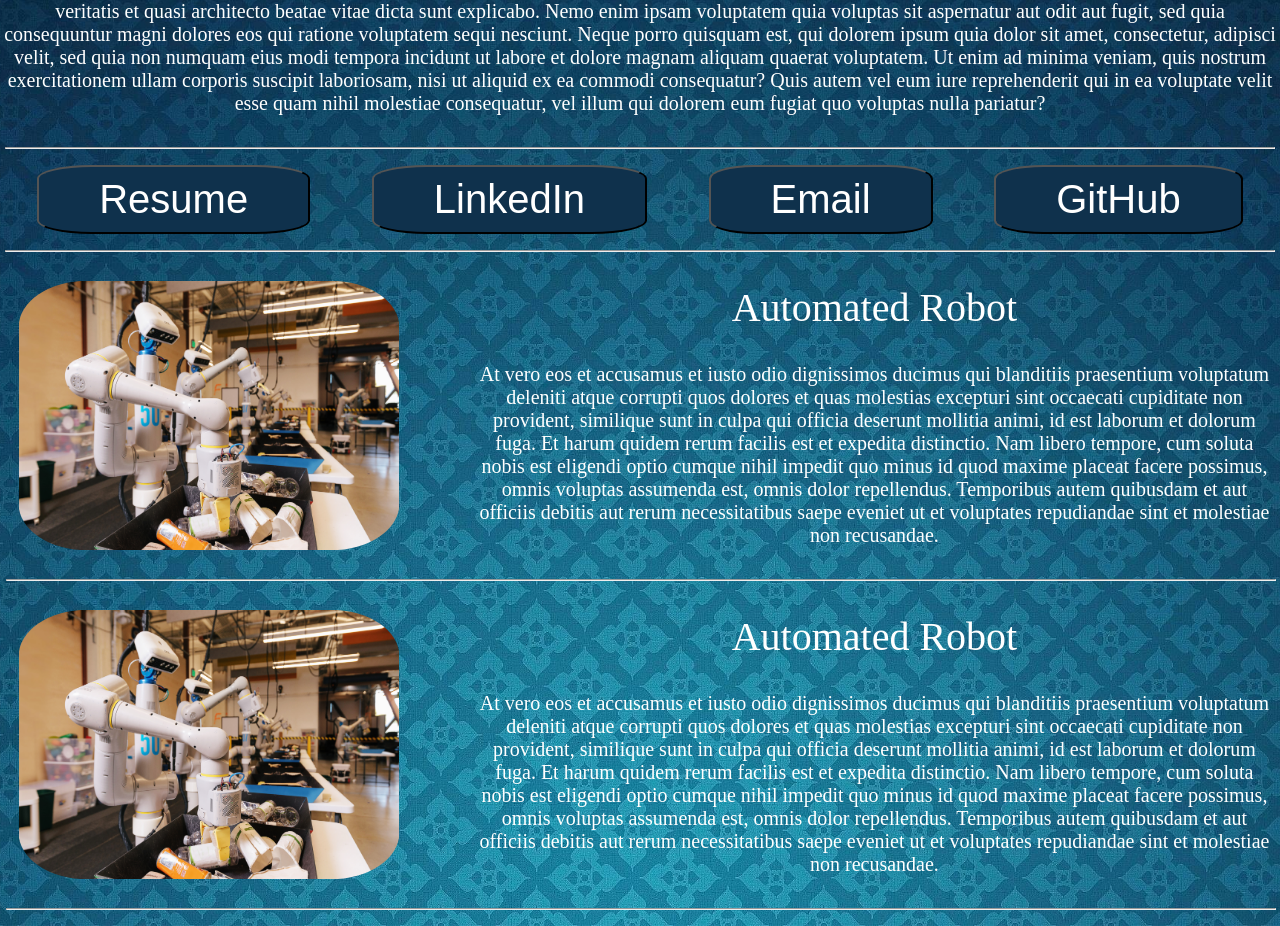
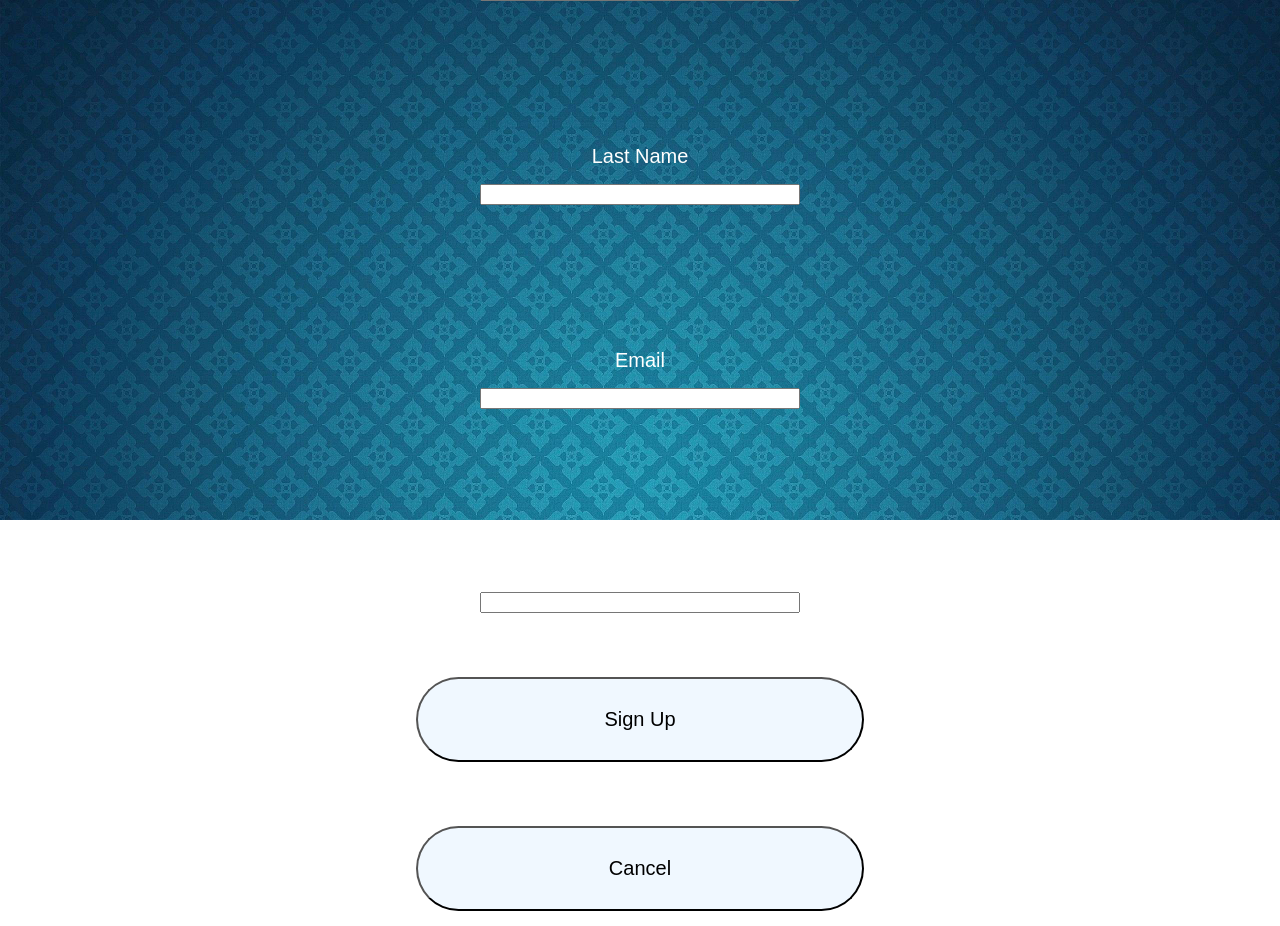
Before and after one commit to Hesham-E/ShowCase-FrontEnd, a React (Create React App) app: page / in a window 1280 px wide. Shown: the part 280-1206 px from the top of the page. Built offline with nearby package versions, Linux system fonts and the light colour scheme.

Commit message:
Added SignUpPage

```diff
--- a/package.json
+++ b/package.json
@@ -6,8 +6,12 @@
     "@testing-library/jest-dom": "^5.16.2",
     "@testing-library/react": "^12.1.3",
     "@testing-library/user-event": "^13.5.0",
+    "axios": "^0.26.1",
+    "bootstrap": "^5.1.3",
     "react": "^17.0.2",
     "react-dom": "^17.0.2",
+    "react-router": "^6.2.2",
+    "react-router-dom": "^6.2.2",
     "react-scripts": "5.0.0",
     "web-vitals": "^2.1.4"
   },
--- a/src/App.css
+++ b/src/App.css
@@ -4,6 +4,7 @@
   background-repeat: no-repeat;
   background-size: cover;
   width: 100vw;
-  height: 100%;
+  height: 100vh;
   color: white;
+  font-family: Arial, Helvetica, sans-serif;
 }
--- a/src/App.js
+++ b/src/App.js
@@ -1,12 +1,16 @@
+import React from 'react';
+import { Route, Routes } from "react-router";
+import Axios from "axios";
+import ProfilePage from './components/ProfilePage';
+import SignUpPage from './components/SignUpPage';
 import './App.css';
-import ProfilePage from './components/ProfilePage';
-import React from 'react';
 
-function App() {
+
+const App = () => {
   return (
     <React.Fragment>
       <div className='App'>
-        <ProfilePage />
+        <SignUpPage />
       </div>
     </React.Fragment>
 
--- a/src/components/GeneralStyles.css
+++ b/src/components/GeneralStyles.css
@@ -21,3 +21,13 @@
     margin-top: 2vh;
     margin-bottom: 2vh;
 }
+
+.ButtonBorder {
+    margin-top: 5%;
+    border-radius: 42.5px;
+    text-align: center;
+    align-self: center;
+    height: 85px;
+    width: 35%;
+    background-color: aliceblue;
+  }
--- a/src/components/ProfilePage.jsx
+++ b/src/components/ProfilePage.jsx
@@ -3,7 +3,7 @@ import "./ProfilePage.css";
 import "./GeneralStyles.css";
 import PostCard from './PostCard';
 
-function ProfilePage() {
+const ProfilePage = (props) => {
     let profilePic = require("../images/DefaultProfilePicture.png");
     let userName = "Tom Altankhuyag";
     let userBio = "Sed ut perspiciatis unde omnis iste natus error sit voluptatem accusantium doloremque laudantium, totam rem aperiam, eaque ipsa quae ab illo inventore veritatis et quasi architecto beatae vitae dicta sunt explicabo. Nemo enim ipsam voluptatem quia voluptas sit aspernatur aut odit aut fugit, sed quia consequuntur magni dolores eos qui ratione voluptatem sequi nesciunt. Neque porro quisquam est, qui dolorem ipsum quia dolor sit amet, consectetur, adipisci velit, sed quia non numquam eius modi tempora incidunt ut labore et dolore magnam aliquam quaerat voluptatem. Ut enim ad minima veniam, quis nostrum exercitationem ullam corporis suscipit laboriosam, nisi ut aliquid ex ea commodi consequatur? Quis autem vel eum iure reprehenderit qui in ea voluptate velit esse quam nihil molestiae consequatur, vel illum qui dolorem eum fugiat quo voluptas nulla pariatur?";
--- a/src/components/SignUpPage.css
+++ b/src/components/SignUpPage.css
@@ -0,0 +1,16 @@
+.SignUpPage {
+    display: flex;
+    flex-direction: column;
+    justify-content: flex-start;
+    align-items: end;
+}
+
+.QuestionBar {
+    display: flex;
+    flex-direction: column;
+    margin-top: 10%;
+    text-align: center;
+    align-self: center;
+    width: 25%;
+    font-size: 20px;
+  }
--- a/src/components/SignUpPage.jsx
+++ b/src/components/SignUpPage.jsx
@@ -1,14 +1,11 @@
 import React, { useState } from "react";
-import Axios from "axios";
-import { Link } from "react-router-dom";
 import "./SignUpPage.css";
+import "./GeneralStyles.css";
 
 const SignUpPage = (props) => {
   const [enteredFirstName, setEnteredFirstName] = useState("");
   const [enteredLastName, setEnteredLastName] = useState("");
   const [enteredEmail, setEnteredEmail] = useState("");
-  const [enteredUserName, setEnteredUserName] = useState("");
-  const [enteredDisplayName, setEnteredDisplayName] = useState("");
   const [enteredPassword, setEnteredPassword] = useState("");
 
   const firstnameChangeHandler = (event) => {
@@ -23,106 +20,54 @@ const SignUpPage = (props) => {
     setEnteredEmail(event.target.value);
   };
 
-  const usernameChangeHandler = (event) => {
-    setEnteredUserName(event.target.value);
-  };
-
-  const displaynameChangeHandler = (event) => {
-    setEnteredDisplayName(event.target.value);
-  };
-
   const passwordChangeHandler = (event) => {
     setEnteredPassword(event.target.value);
   };
 
-  const submitUserInformation = () => {
-    Axios.post("http://localhost:3001/api/users", {
-      displayName: enteredDisplayName,
-      firstName: enteredFirstName,
-      lastName: enteredLastName,
-      userName: enteredUserName,
-      email: enteredEmail,
-      password: enteredPassword,
-    }).then(() => {});
+
+  const signUp = () => {
+    console.log("CLICKED!!");
   };
 
-  const signUp = () => {
-    const user = {
-      First_Name: enteredFirstName,
-      Last_Name: enteredLastName,
-      Email: enteredEmail,
-      Username: enteredUserName,
-      Display_Name: enteredDisplayName,
-      Password: enteredPassword,
-      Type: "user",
-    };
-    submitUserInformation();
-    props.newUser(user);
-  };
-
-  const resetPage = () => {
+  const goBack = () => {
     setEnteredFirstName("");
     setEnteredLastName("");
     setEnteredEmail("");
-    setEnteredUserName("");
-    setEnteredDisplayName("");
     setEnteredPassword("");
   };
 
   return (
-    <div className="user-sign-up">
-      <div className="background-rectangle" />
-      <p className="page-title">User Sign Up</p>
-      <div className="question-bar">
-        <label>First Name</label>
-        <input
-          type="text"
-          value={enteredFirstName}
-          onChange={firstnameChangeHandler}
-        />
-      </div>
-      <div className="question-bar">
-        <label>Last Name</label>
-        <input
-          type="text"
-          value={enteredLastName}
-          onChange={lastnameChangeHandler}
-        />
-      </div>
-      <div className="question-bar">
-        <label>Email</label>
-        <input type="text" value={enteredEmail} onChange={emailChangeHandler} />
-      </div>
-      <div className="question-bar">
-        <label>User Name</label>
-        <input
-          type="text"
-          value={enteredUserName}
-          onChange={usernameChangeHandler}
-        />
-      </div>
-      <div className="question-bar">
-        <label>Display Name</label>
-        <input
-          type="text"
-          value={enteredDisplayName}
-          onChange={displaynameChangeHandler}
-        />
-      </div>
-      <div className="question-bar">
-        <label>Password</label>
-        <input
-          type="text"
-          value={enteredPassword}
-          onChange={passwordChangeHandler}
-        />
+    <div className="SignUpPage">
+      <label className="HeaderText">Sign Up Page</label>
+
+      <div className="QuestionBar">
+        <label className="BodyText">First Name</label>
+        <input type="text" />
       </div>
 
-      <button className="button-border" onClick={signUp}>
-        <Link to="/account" className="button-text" onClick={resetPage}>
-          Sign Up
-        </Link>
+      <div className="QuestionBar">
+        <label className="BodyText">Last Name</label>
+        <input type="text" />
+      </div>
+
+      <div className="QuestionBar">
+        <label className="BodyText">Email</label>
+        <input type="text" />
+      </div>
+
+      <div className="QuestionBar">
+        <label className="BodyText">Password</label>
+        <input type="text" />
+      </div>
+
+      <button className="ButtonBorder" onClick={signUp}>
+      <label className="BodyText">Sign Up</label>
       </button>
+
+      <button className="ButtonBorder" onClick={goBack} >
+          <label className="BodyText">Cancel</label>
+      </button>
+
     </div>
   );
 };
```
Also changed, not shown: 1 other file (tests, documents, lock files or other folders).
